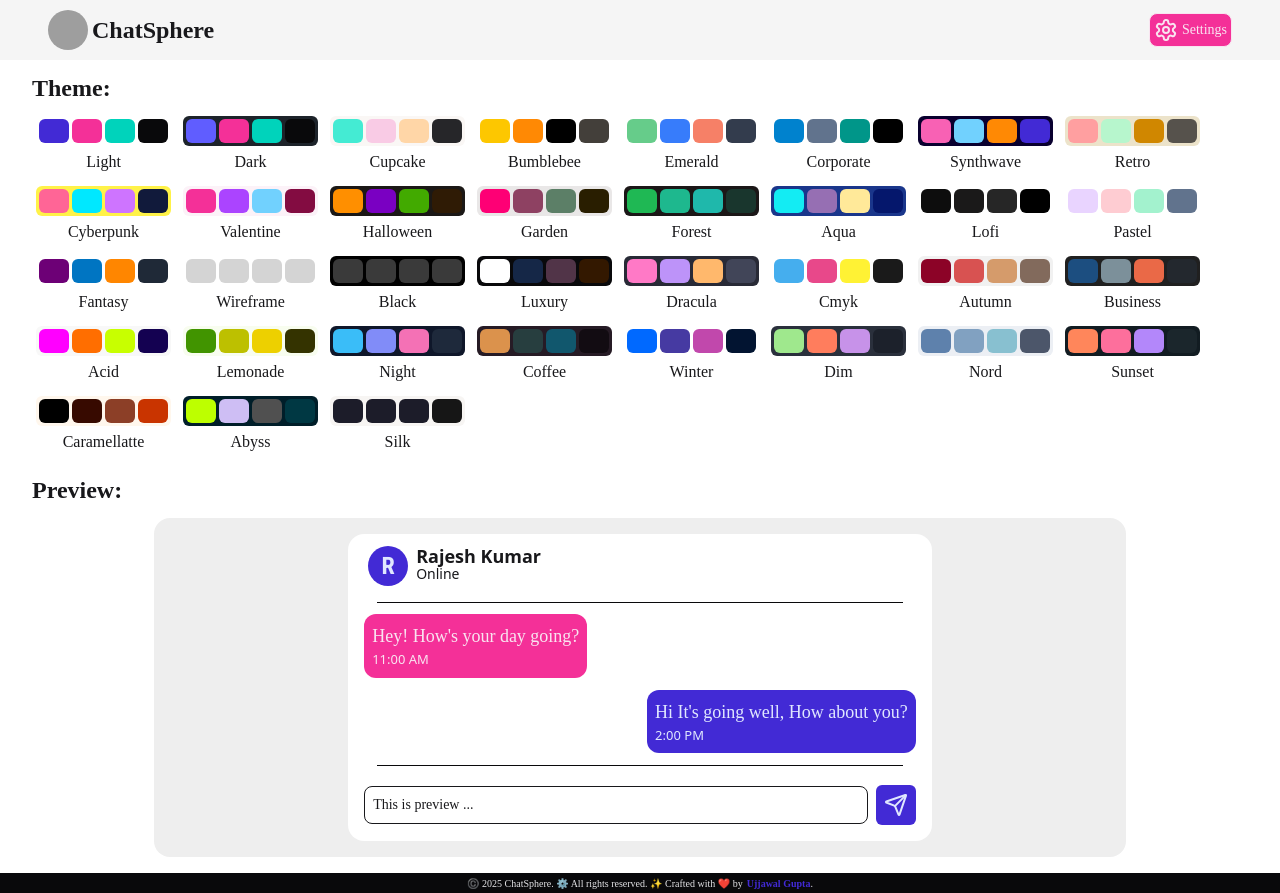
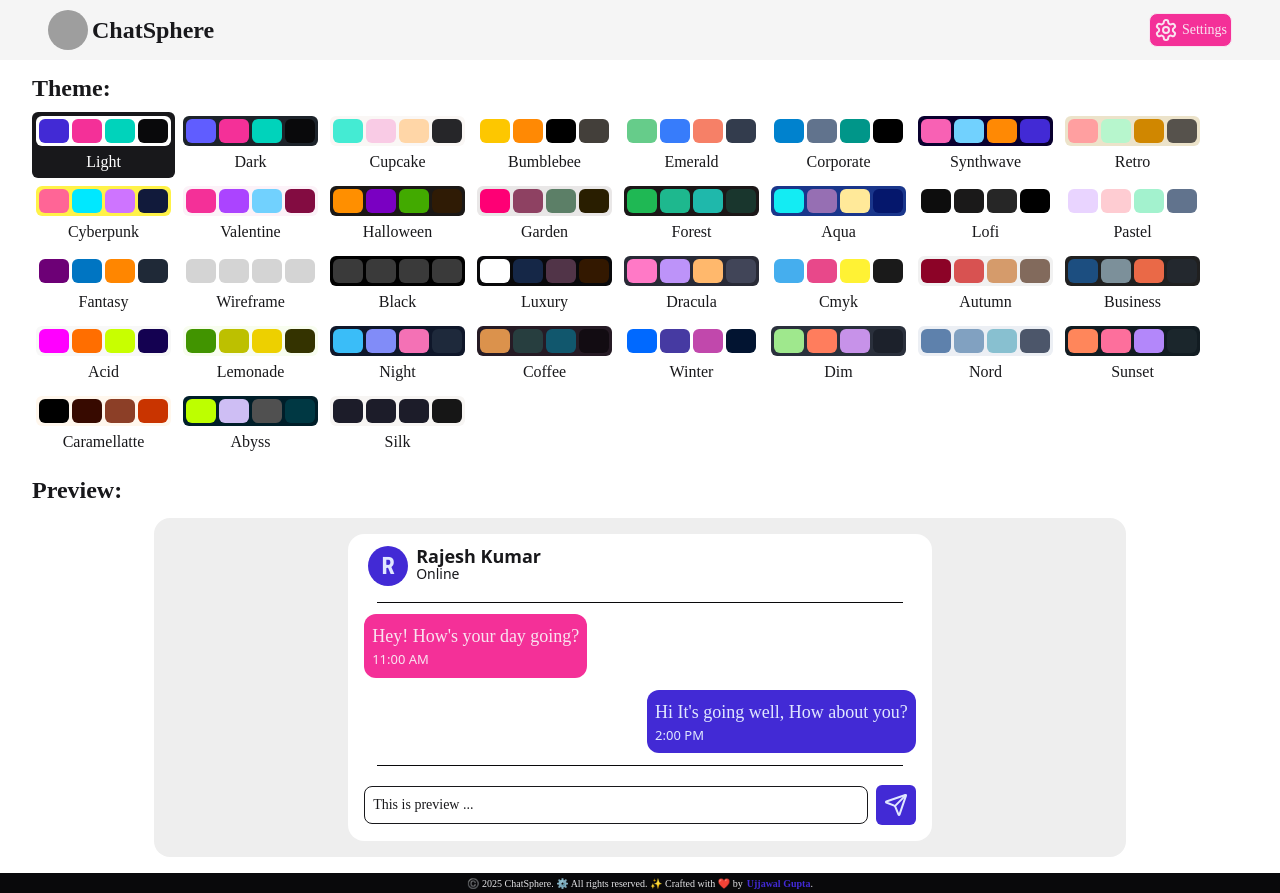
Before and after one commit to Ujjawal-Gupta-Coder/Chat-Sphere, a React (Vite) app in the folder frontend/: page /settings in a window 1280 px wide. Built offline with nearby package versions, Linux system fonts and the light colour scheme; no server answers; grey boxes are pictures that could not be loaded; a web font is replaced by a local one.

Commit message:
bugfix selected theme highlight

```diff
--- a/frontend/src/pages/SettingsPage.jsx
+++ b/frontend/src/pages/SettingsPage.jsx
@@ -19,16 +19,16 @@ const SettingsPage = () => {
 
         <div className="flex flex-wrap justify-center sm:justify-normal gap-1">
           {
-            themesList.map((theme, idx) => {
-              return <button key={idx} onClick={handleThemeChange}  className="cursor-pointer hover:bg-base-content rounded-md p-1 space-y-1 group">
-            <div data-theme={theme} className="flex gap-[3px] p-[3px] bg-base-100 w-[135px] h-[30px] rounded-md relative">
+            themesList.map((showTheme, idx) => {
+              return <button key={idx} onClick={handleThemeChange}  className={`cursor-pointer hover:bg-base-content ${theme && theme === showTheme ? "bg-base-content":""} rounded-md p-1 space-y-1 group`}>
+            <div data-theme={showTheme} className="flex gap-[3px] p-[3px] bg-base-100 w-[135px] h-[30px] rounded-md relative">
               <div className="bg-primary h-full w-[25%] rounded-md" ></div>
               <div className="bg-secondary h-full w-[25%] rounded-md" ></div>
               <div className="bg-accent h-full w-[25%] rounded-md"></div>
               <div className="bg-neutral h-full w-[25%] rounded-md"></div>
             </div>
 
-            <div className="text-base-content group-hover:text-base-100 serif">{theme[0].toUpperCase() + theme.slice(1)}</div>
+            <div className={`${theme && theme === showTheme ? "text-base-100":"text-base-content"}  group-hover:text-base-100 serif`}>{showTheme[0].toUpperCase() + showTheme.slice(1)}</div>
             </button>
             })
           }
```
